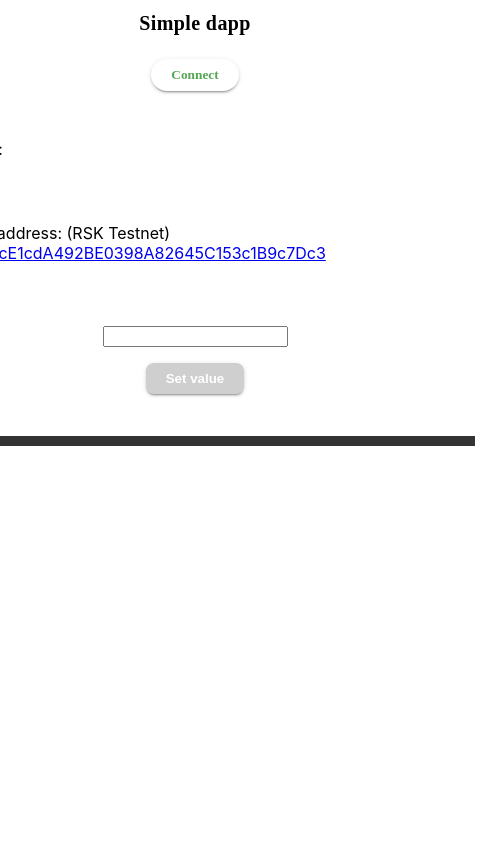
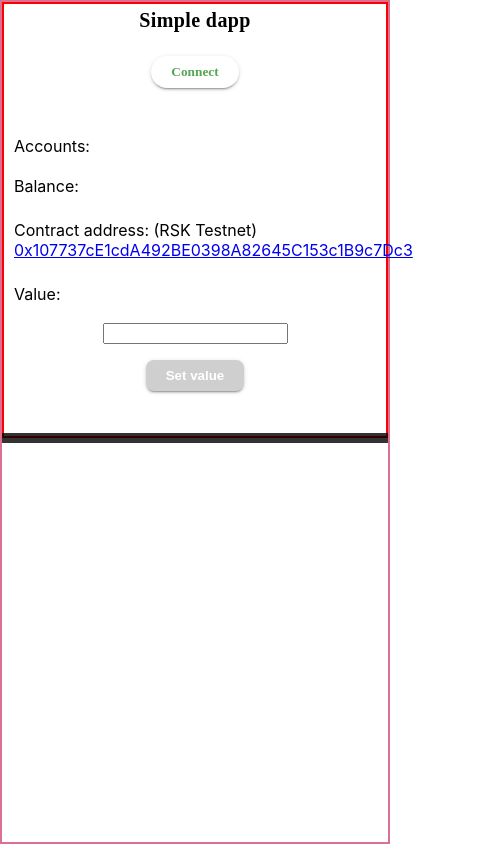
Before and after one commit to jonduttweiler/minimal-dapp-rsk, a React (Create React App) app in the folder dapp/: page / in a window 390 px wide. Shown: the whole page, 483 px wide, since content can reach past the window. Built offline with nearby package versions, Linux system fonts and the light colour scheme; a web font is replaced by a local one.

Commit message:
Fix responsiveness

```diff
--- a/dapp/src/App.js
+++ b/dapp/src/App.js
@@ -6,6 +6,7 @@ const AppWrapper = styled.div`
   height:100vh;
   box-sizing:border-box;
   position:relative;
+  border:2px solid palevioletred;
 `
 
 function App() {
--- a/dapp/src/components/SimpleStorage.js
+++ b/dapp/src/components/SimpleStorage.js
@@ -46,10 +46,8 @@ const Root = styled.div`
   display: flex;
   flex-direction: row;
   justify-content: center;
-`;
-const Container = styled.div`
-  padding: 12px;
-  width: fit-content;
+  border: 2px solid red;
+  padding: 5px 10px;
 `;
 
 function SimpleStorage() {
@@ -133,7 +131,7 @@ function SimpleStorage() {
     if (web3) {
       web3Ref.current = web3;
       return web3;
-    }
+    } //TODO: aggregar mensaje de error
   }
 
   async function getAccounts() {
@@ -237,7 +235,6 @@ function SimpleStorage() {
 
   return (
     <Root>
-      <Container>
       <Grid
         container
         direction="column"
@@ -358,8 +355,8 @@ function SimpleStorage() {
               <TransactionStatus>{txStatus?.status}</TransactionStatus>
             </Grid>
           </Grid>
-            <Grid item>
-              <Grid container direction="column">
+
+          <Grid item style={{ width: "100%" }}>
             <Grid
               item
               style={{
@@ -370,7 +367,7 @@ function SimpleStorage() {
                 color: "white",
               }}
             >
-                  <div style={{ width: "530px" }}>
+              <div style={{ width: "100%" }}>
                 <StringifiedObject
                   object={txStatus?.metadata}
                 ></StringifiedObject>
@@ -380,8 +377,6 @@ function SimpleStorage() {
           </Grid>
         </Grid>
       </Grid>
-        </Grid>
-      </Container>
     </Root>
   );
 }
```
Lines whose indentation alone changed are shown as unchanged.
